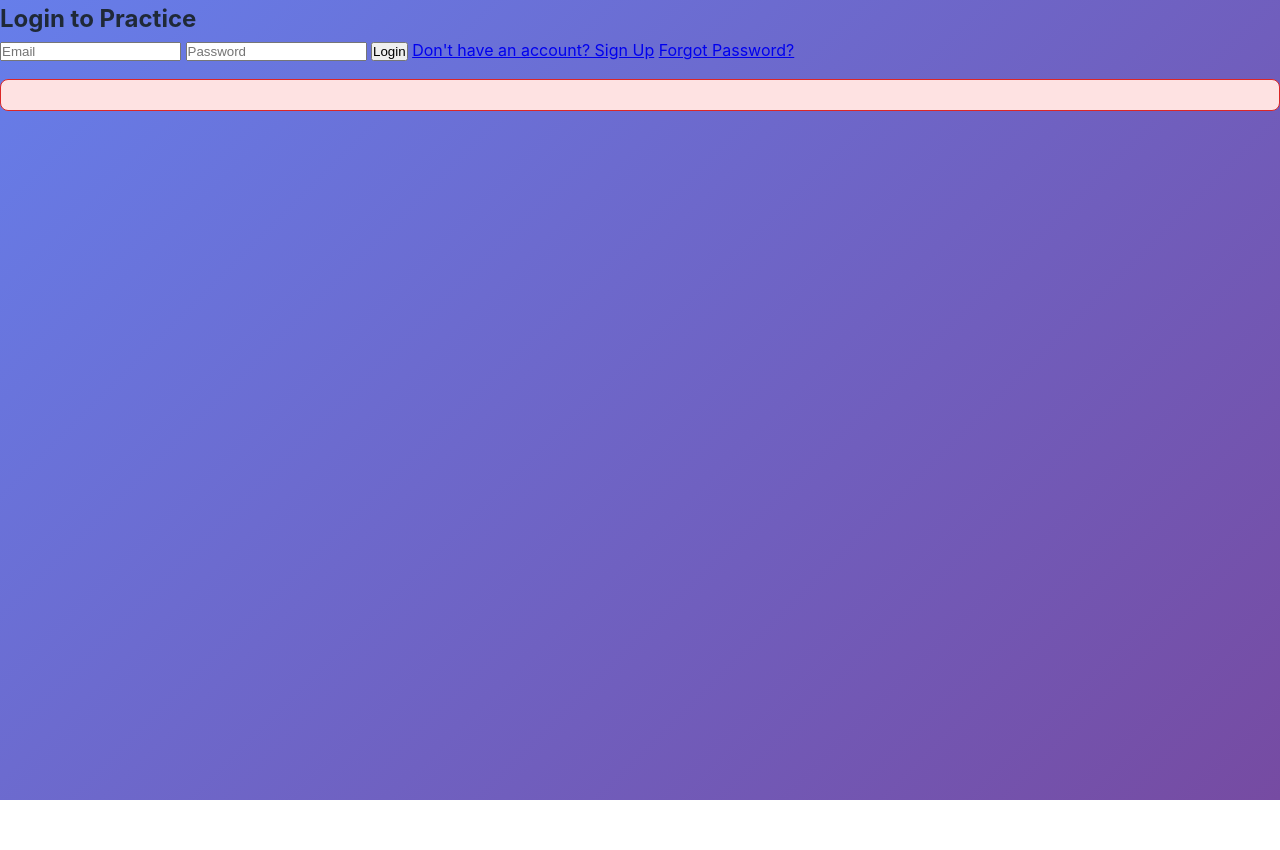
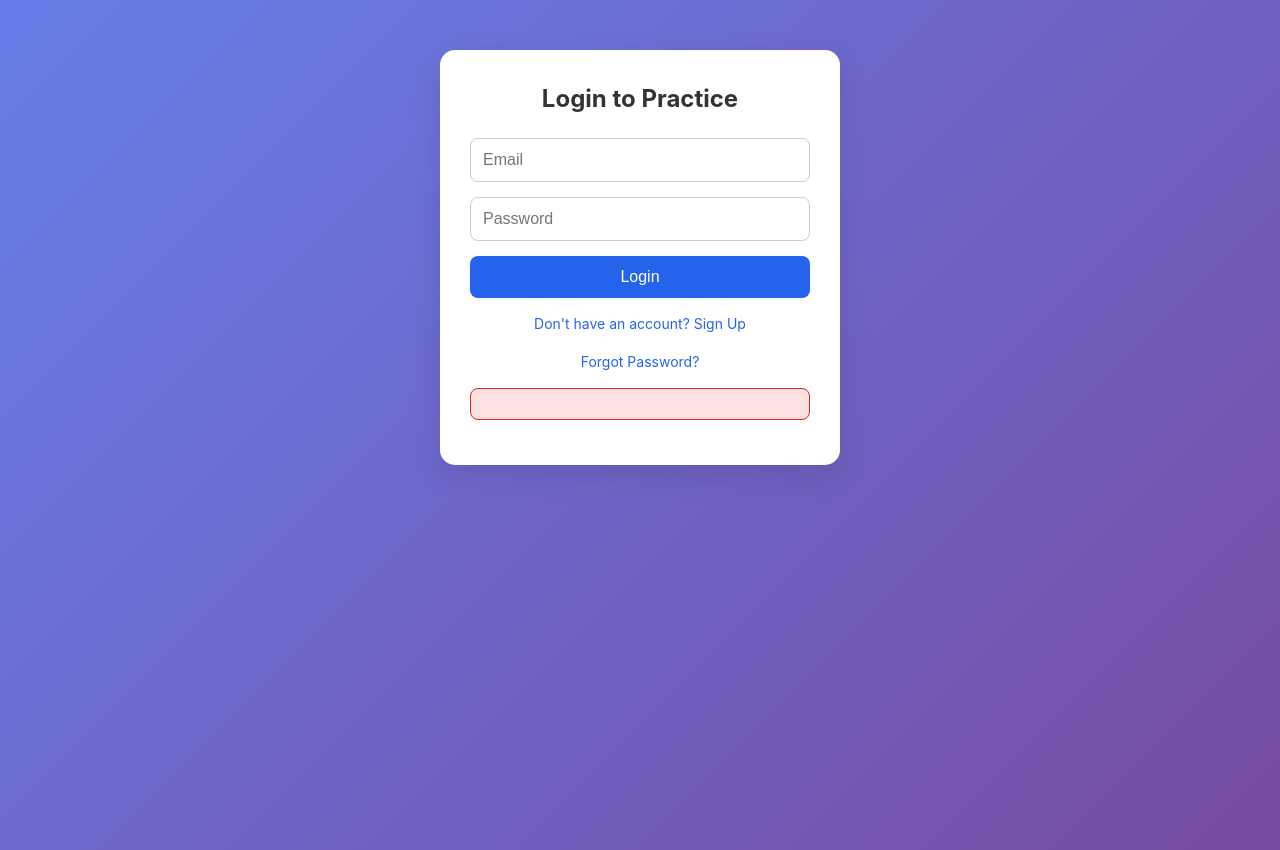
Before and after one commit to Marska321/nbt-practice-tool, a plain HTML site: page index.html in a window 1280 px wide. Before the commit the page ends 800 px from the top, so only its background shows below. Drawn offline with Linux system fonts and the light colour scheme; no server answers.

Commit message:
Update styles.css

```diff
--- a/styles.css
+++ b/styles.css
@@ -955,3 +955,66 @@ body {
         justify-content: center;
     }
 }
+
+
+/* === STYLES FOR NEW AUTHENTICATION FORMS === */
+
+.auth-card {
+    background: white;
+    max-width: 400px;
+    margin: 50px auto;
+    padding: 30px;
+    border-radius: 15px;
+    box-shadow: 0 10px 30px rgba(0,0,0,0.1);
+    text-align: center;
+}
+.auth-card h2 {
+    margin-bottom: 20px;
+    color: #333;
+}
+.auth-card input {
+    width: 100%;
+    padding: 12px;
+    margin-bottom: 15px;
+    border: 1px solid #ccc;
+    border-radius: 8px;
+    font-size: 16px;
+}
+.auth-card button {
+    width: 100%;
+    padding: 12px;
+    background-color: #2563eb;
+    color: white;
+    border: none;
+    border-radius: 8px;
+    font-size: 16px;
+    cursor: pointer;
+    transition: background-color 0.2s;
+}
+.auth-card button:hover {
+    background-color: #1e40af;
+}
+.auth-card a {
+    display: block;
+    margin-top: 15px;
+    color: #2563eb;
+    text-decoration: none;
+    font-size: 14px;
+}
+
+/* Styles for the new header section when logged in */
+.user-info {
+    text-align: right;
+    margin-bottom: 20px;
+    color: white;
+}
+
+#logout-button {
+    background: none;
+    border: 1px solid white;
+    color: white;
+    padding: 5px 10px;
+    border-radius: 5px;
+    cursor: pointer;
+    margin-left: 10px;
+}
```
